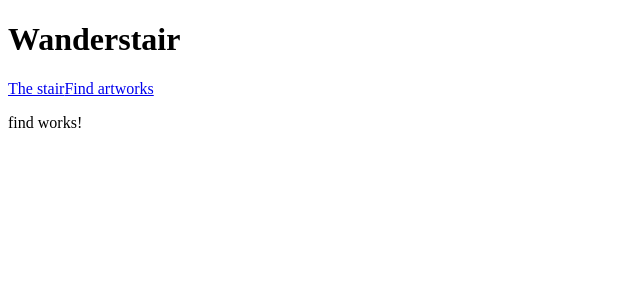
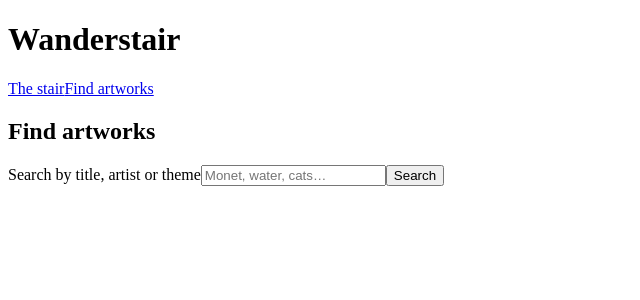
Before and after one commit to mjuliana98g/wanderstair, an Angular app: page /find in a window 1280 px wide. Shown: the top 300 px of the page, without its empty margins (0-640 px from the left). Built offline with nearby package versions, Linux system fonts and the light colour scheme.

Commit message:
feat: search artworks in the museum

```diff
--- a/src/app/pages/find/find.html
+++ b/src/app/pages/find/find.html
@@ -1 +1,27 @@
-<p>find works!</p>
+<h2>Find artworks</h2>
+
+<form role="search" (ngSubmit)="search()">
+  <label for="search-term">Search by title, artist or theme</label>
+  <input id="search-term" name="term" type="search" placeholder="Monet, water, cats…" [(ngModel)]="term">
+  <button type="submit">Search</button>
+</form>
+
+@if (term) {
+  <p>Looking for: {{ term }}</p>
+}
+
+@if (loading()) {
+  <p>Searching the castle archives…</p>
+} @else if (error()) {
+  <p role="alert">{{ error() }}</p>
+} @else if (searched()) {
+  <ul>
+    @for (artwork of results(); track artwork.id) {
+      <li>
+        <app-frame [artwork]="artwork" />
+      </li>
+    } @empty {
+      <li>No artworks found. Try another word.</li>
+    }
+  </ul>
+}
--- a/src/app/pages/find/find.ts
+++ b/src/app/pages/find/find.ts
@@ -1,9 +1,44 @@
-import { Component } from '@angular/core';
+import { Component, inject, signal } from '@angular/core';
+import { FormsModule } from '@angular/forms';
+
+import { MuseumService } from '../../services/museum';
+import { Artwork } from '../../models/artwork.model';
+import { Frame } from '../../components/frame/frame';
+
+// --------------------------------------------------
+// FIND ARTWORKS PAGE
+// --------------------------------------------------
 
 @Component({
-  imports: [],
   selector: 'app-find',
-  styleUrl: './find.css',
+  imports: [FormsModule, Frame],
   templateUrl: './find.html',
+  styleUrl: './find.css'
 })
-export class Find {}
+export class Find {
+  private museumService = inject(MuseumService);
+
+  term = '';
+  results = signal<Artwork[]>([]);
+  loading = signal(false);
+  error = signal('');
+  searched = signal(false);
+
+  search(): void {
+    const term = this.term.trim();
+    if (!term) return;
+    this.loading.set(true);
+    this.error.set('');
+    this.searched.set(true);
+    this.museumService.search(term).subscribe({
+      next: (artworks) => {
+        this.results.set(artworks);
+        this.loading.set(false);
+      },
+      error: () => {
+        this.error.set('The archives are closed. Try again later.');
+        this.loading.set(false);
+      }
+    });
+  }
+}
```
